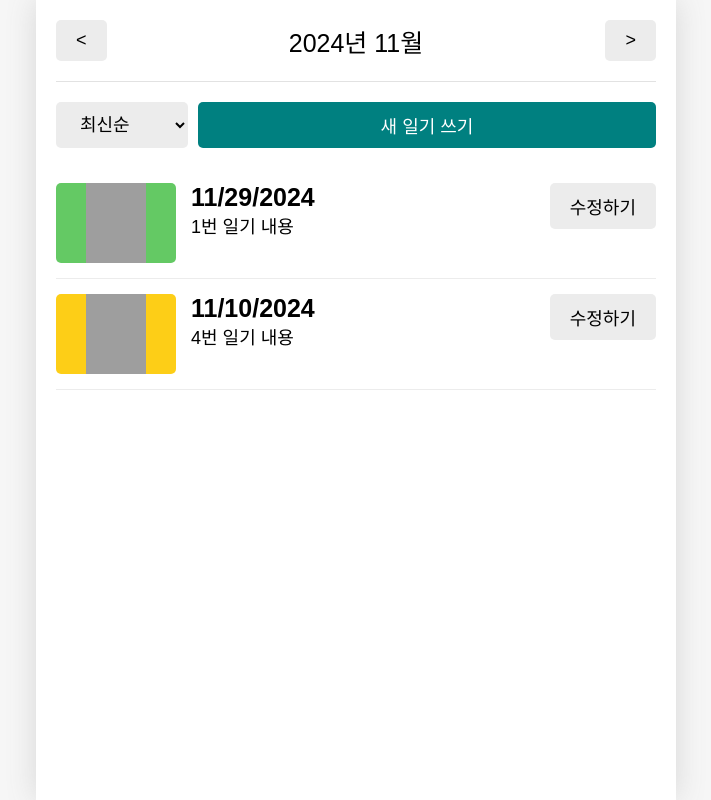
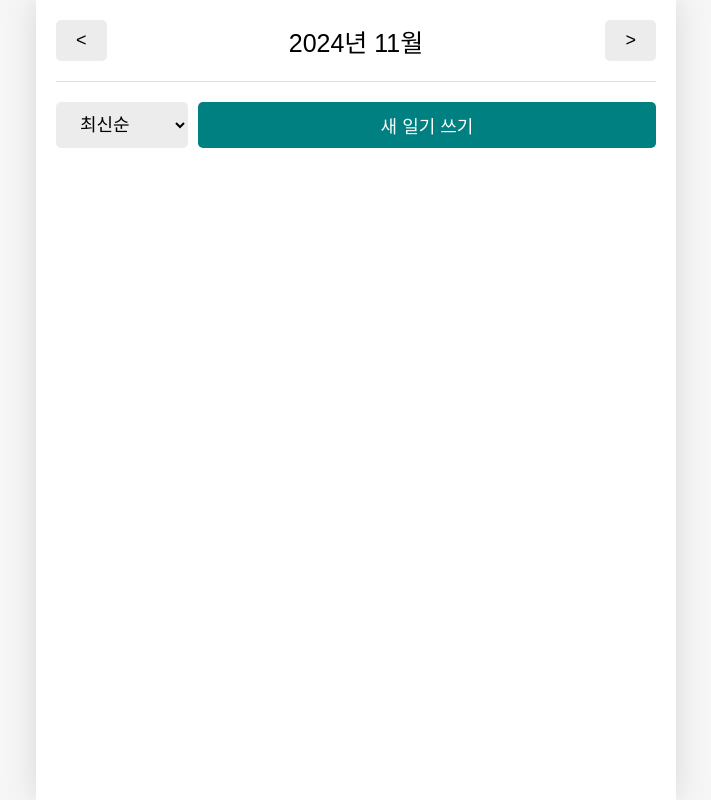
Before and after one commit to JSKangx/oneBite-React, a React (Vite) app in the folder section12/: page / in a window 1280 px wide. Shown: the whole page, without its empty margins (284-995 px from the left). Built offline with nearby package versions, Linux system fonts and the light colour scheme; grey boxes are pictures that could not be loaded; a web font is replaced by a local one.

Commit message:
localStorage 이용하여 데이터 저장하기

```diff
--- a/section12/src/App.jsx
+++ b/section12/src/App.jsx
@@ -1,6 +1,6 @@
 import "./App.css";
-import { useReducer, useRef, createContext } from "react";
-import { Routes, Route } from "react-router-dom";
+import { useReducer, useRef, createContext, useEffect, useState } from "react";
+import { Routes, Route, useSearchParams } from "react-router-dom";
 import Diary from "./pages/Diary";
 import Home from "./pages/Home";
 import New from "./pages/New";
@@ -14,56 +14,74 @@
   3. "/diary" : 일기를 상세히 조회하는 Diary 페이지
 */
 
-const mockData = [
-  {
-    id: 1,
-    createdDate: new Date("2024-11-29").getTime(),
-    emotionId: 1,
-    content: "1번 일기 내용",
-  },
-  {
-    id: 2,
-    createdDate: new Date("2024-09-28").getTime(),
-    emotionId: 2,
-    content: "2번 일기 내용",
-  },
-  {
-    id: 3,
-    createdDate: new Date("2024-12-01").getTime(),
-    emotionId: 4,
-    content: "3번 일기 내용",
-  },
-  {
-    id: 4,
-    createdDate: new Date("2024-11-10").getTime(),
-    emotionId: 3,
-    content: "4번 일기 내용",
-  },
-];
+function reducer(state, action) {
+  let nextState;
 
-function reducer(state, action) {
   switch (action.type) {
-    case "CREATE":
-      return [action.data, ...state];
-    case "UPDATE":
-      return state.map((item) =>
+    case "INIT":
+      return action.data;
+    case "CREATE": {
+      nextState = [action.data, ...state];
+      break;
+    }
+    case "UPDATE": {
+      nextState = state.map((item) =>
         String(item.id) === String(action.data.id) ? action.data : item
       );
-    case "DELETE":
-      return state.filter(
+      break;
+    }
+    case "DELETE": {
+      nextState = state.filter(
         (item) => String(item.id) !== String(action.targetId)
       );
+      break;
+    }
     default:
       return state;
   }
+
+  // 로컬 스토리지에 새로운 상태 저장.
+  localStorage.setItem("diary", JSON.stringify(nextState));
+
+  return nextState;
 }
 
 export const DiaryStateContext = createContext();
 export const DiaryDispatchContext = createContext();
 
 function App() {
-  const [data, dispatch] = useReducer(reducer, mockData);
-  const idRef = useRef(5);
+  const [isLoading, setIsLoading] = useState(true);
+  const [data, dispatch] = useReducer(reducer, []);
+  const idRef = useRef(0);
+
+  // 컴포넌트 마운트 이후
+  useEffect(() => {
+    const storedData = localStorage.getItem("diary");
+    if (!storedData) {
+      setIsLoading(false);
+      return;
+    }
+    const parsedData = JSON.parse(storedData);
+    if (!Array.isArray(parsedData)) {
+      setIsLoading(false);
+      return;
+    }
+
+    let maxId = 0;
+    parsedData.forEach((item) => {
+      if (Number(item.id) > maxId) {
+        maxId = Number(item.id);
+      }
+    });
+
+    idRef.current = maxId + 1;
+
+    dispatch({
+      type: "INIT",
+      data: parsedData,
+    });
+    setIsLoading(false);
+  }, []);
 
   // 새로운 일기 추가
   const onCreate = (createdDate, emotionId, content) => {
@@ -100,6 +118,10 @@
     });
   };
 
+  if (isLoading) {
+    return <div>데이터 로딩중입니다...</div>;
+  }
+
   return (
     <>
       <DiaryStateContext.Provider value={data}>
--- a/section12/src/pages/Edit.jsx
+++ b/section12/src/pages/Edit.jsx
@@ -1,4 +1,4 @@
-import { useNavigate, useParams } from "react-router-dom";
+import { replace, useNavigate, useParams } from "react-router-dom";
 import Header from "../components/Header";
 import Button from "../components/Button";
 import Editor from "../components/Editor";
@@ -43,7 +43,7 @@
     <div>
       <Header
         title={"일기 수정하기"}
-        leftChild={<Button text={"< 뒤로가기"} onClick={() => navigate("/")} />}
+        leftChild={<Button text={"< 뒤로가기"} onClick={() => navigate(-1)} />}
         rightChild={
           <Button
             text={"삭제하기"}
```
